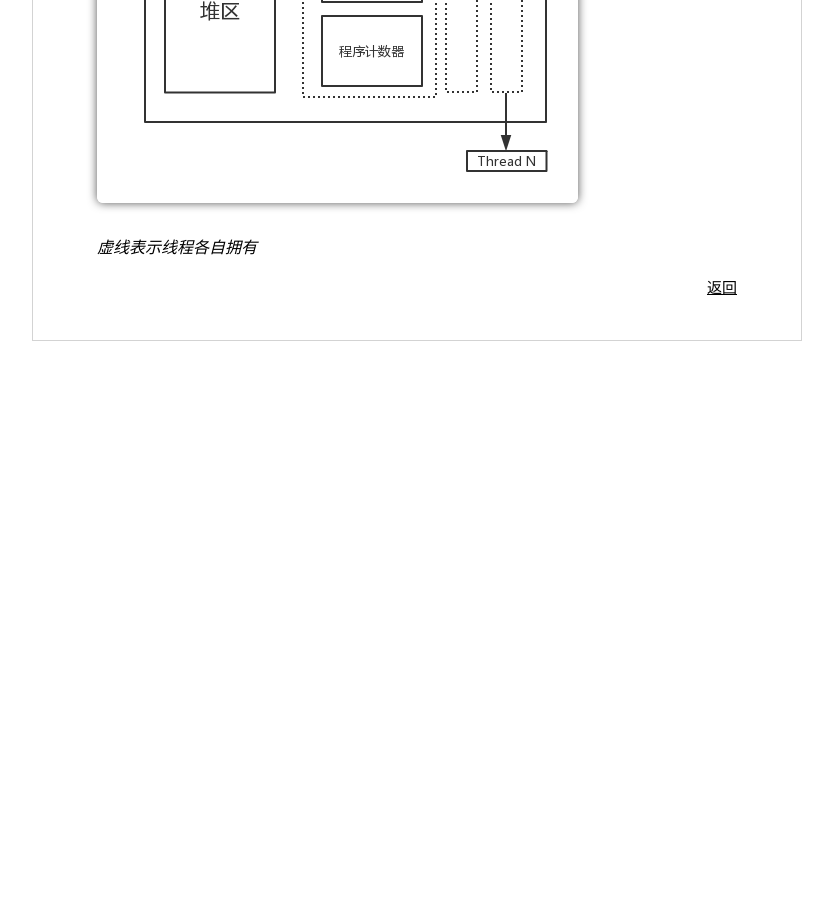
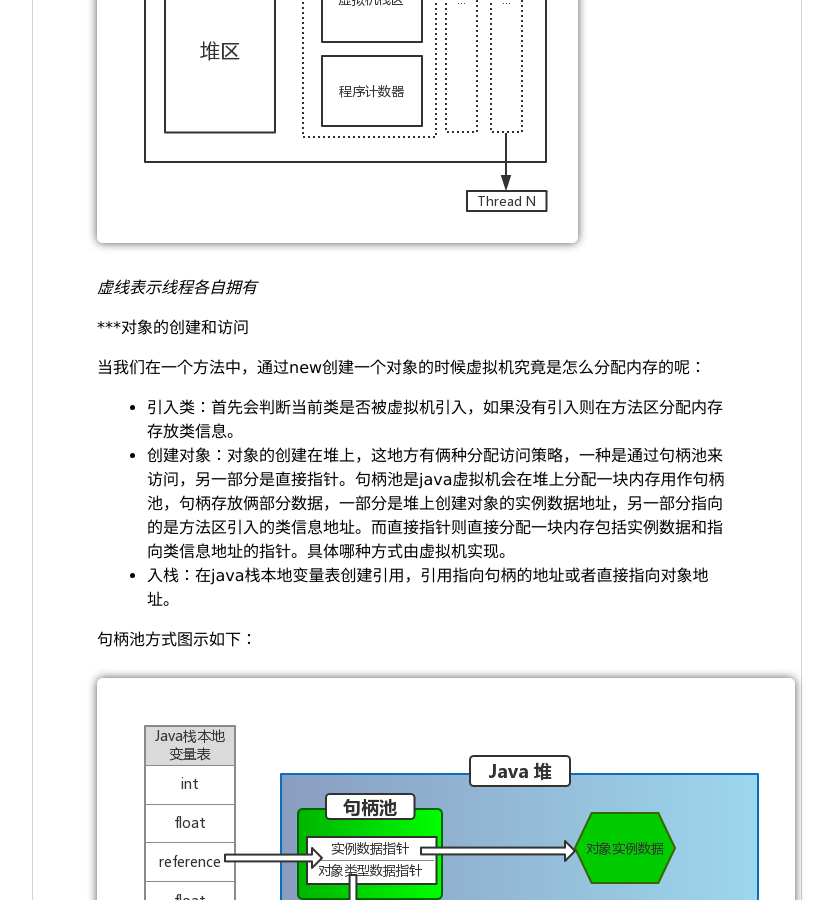
Before and after one commit to chufengma/JVMDocs, a Jekyll site: the page built from _posts/2017-07-26-JVM基本内存分布.md, in a window 1280 px wide and 900 px high, scrolled down 1150 px. Shown: the whole window, without its empty margins (224-1057 px from the left). Built offline with Jekyll 4.4.1, drawn with Linux system fonts in a browser that asks for light colours; our own code applies the rules of GitHub Pages for plain Markdown files; before the commit the page ends 1555 px from its top, so only the background shows below that.

Commit message:
Update 2017-07-26-JVM基本内存分布.md

```diff
--- a/_posts/2017-07-26-JVM基本内存分布.md
+++ b/_posts/2017-07-26-JVM基本内存分布.md
@@ -1,3 +1,5 @@
+
+***内存区域划分
 
 当一个JVM进程被启动起来之后，便划分好了几块内存区域：方法区，堆区，虚拟机栈区，native方法栈区，和程序计数器区。我们来逐一说明每个区存放的具体内容和发挥的作用。
 
@@ -16,3 +18,15 @@ _**虚拟机栈区**_  是执行java方法需要的栈空间内存存放区域
  ![虚拟机内存分布](https://raw.githubusercontent.com/chufengma/JVMDocs/master/images/jvm_reading_note_mem_brief.png)
 
 _虚线表示线程各自拥有_
+
+***对象的创建和访问
+
+当我们在一个方法中，通过new创建一个对象的时候虚拟机究竟是怎么分配内存的呢：
+
+- 引入类：首先会判断当前类是否被虚拟机引入，如果没有引入则在方法区分配内存存放类信息。
+- 创建对象：对象的创建在堆上，这地方有俩种分配访问策略，一种是通过句柄池来访问，另一部分是直接指针。句柄池是java虚拟机会在堆上分配一块内存用作句柄池，句柄存放俩部分数据，一部分是堆上创建对象的实例数据地址，另一部分指向的是方法区引入的类信息地址。而直接指针则直接分配一块内存包括实例数据和指向类信息地址的指针。具体哪种方式由虚拟机实现。
+- 入栈：在java栈本地变量表创建引用，引用指向句柄的地址或者直接指向对象地址。
+
+句柄池方式图示如下：
+
+![虚拟机内存分布](https://raw.githubusercontent.com/chufengma/JVMDocs/master/images/jvm_reading_not_create_object.png)
```
